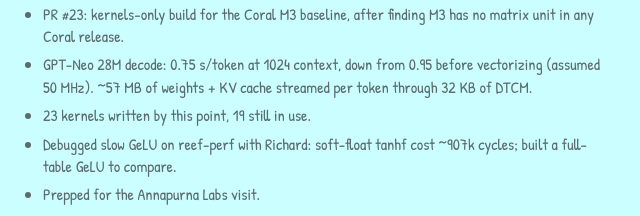
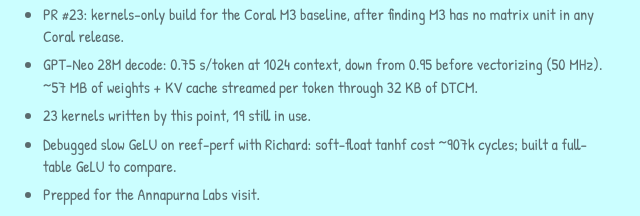
Before and after one commit to marvalarva2929/marvalarva2929.github.io, a plain HTML site: page longhorn-silicon/2026-10-19.html in a window 1280 px wide. Shown: the part 483-699 px from the top of the page, 23-663 px from the left. Drawn offline with Linux system fonts and the light colour scheme.

Commit message:
50 MHz is confirmed

```diff
--- a/longhorn-silicon/2026-10-19.html
+++ b/longhorn-silicon/2026-10-19.html
@@ -24,7 +24,7 @@
           <li>Vectorized every integer loop on RVV with Q31 fixed-point requantization. RTL sim speedups: residual add 32×, LayerNorm 17×, GeLU 7.6×, MLP 6×, softmax 4×, linear 2.8×, attention 1.3–1.9×.</li>
           <li>Started a per-commit cycle-count log (RESULTS.md).</li>
           <li>PR #23: kernels-only build for the Coral M3 baseline, after finding M3 has no matrix unit in any Coral release.</li>
-          <li>GPT-Neo 28M decode: 0.75 s/token at 1024 context, down from 0.95 before vectorizing (assumed 50 MHz). ~57 MB of weights + KV cache streamed per token through 32 KB of DTCM.</li>
+          <li>GPT-Neo 28M decode: 0.75 s/token at 1024 context, down from 0.95 before vectorizing (50 MHz). ~57 MB of weights + KV cache streamed per token through 32 KB of DTCM.</li>
           <li>23 kernels written by this point, 19 still in use.</li>
           <li>Debugged slow GeLU on reef-perf with Richard: soft-float tanhf cost ~907k cycles; built a full-table GeLU to compare.</li>
           <li>Prepped for the Annapurna Labs visit.</li>
```
